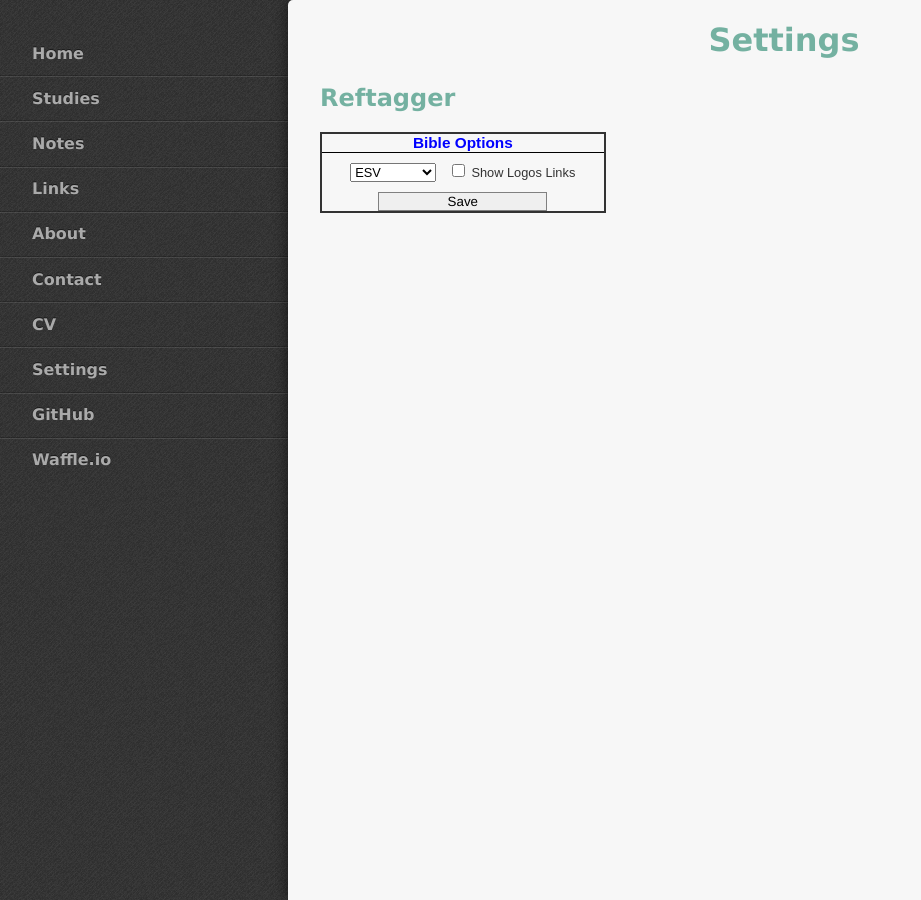
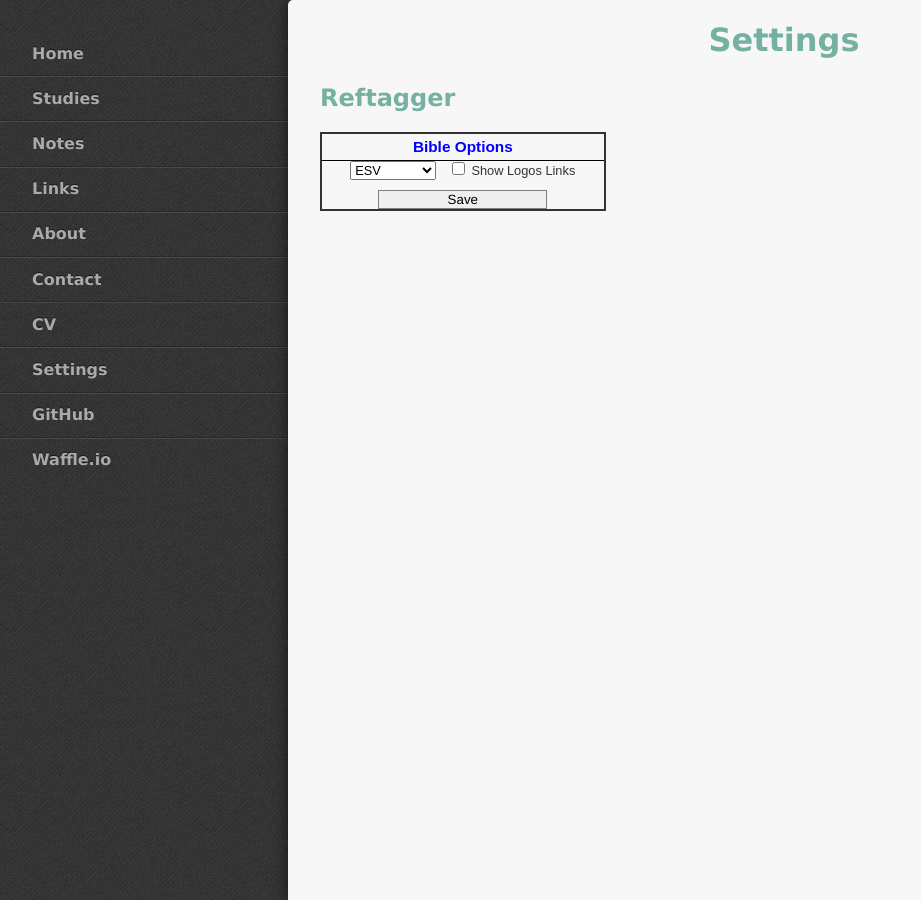
Before and after one commit to StevenTammen/chrya.com, a Jekyll site: the page built from pages/settings.md, in a window 1280 px wide. Shown: the whole page, without its empty margins (0-921 px from the left). Built offline with Jekyll 4.4.1, drawn with Linux system fonts in a browser that asks for light colours.

Commit message:
Update stylesheet.css

```diff
--- a/assets/stylesheets/stylesheet.css
+++ b/assets/stylesheets/stylesheet.css
@@ -405,7 +405,7 @@ th {
     font-size: 120%;
     font-weight: bold;
     border-bottom: solid #000000 1px;
-    margin-bottom: 10px;
+    padding: 4px;
 }
 
 #lbsSaveContainer, #lbsVersionContainer, #lbsLibronixContainer {
```
